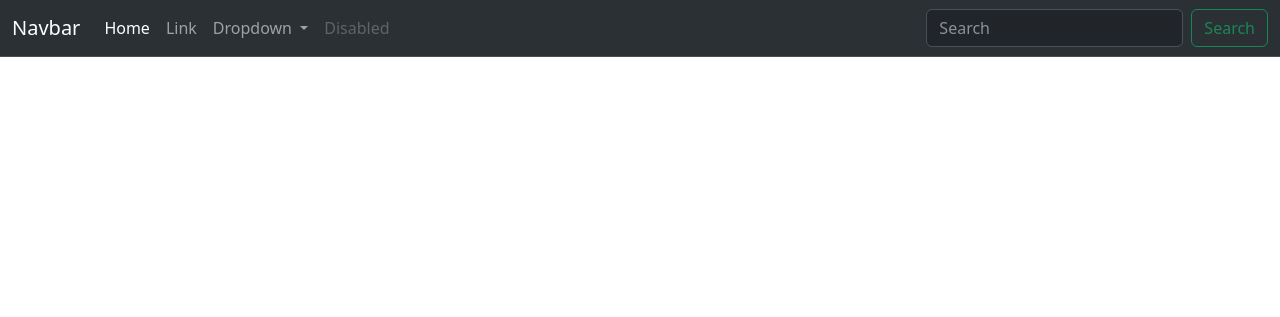
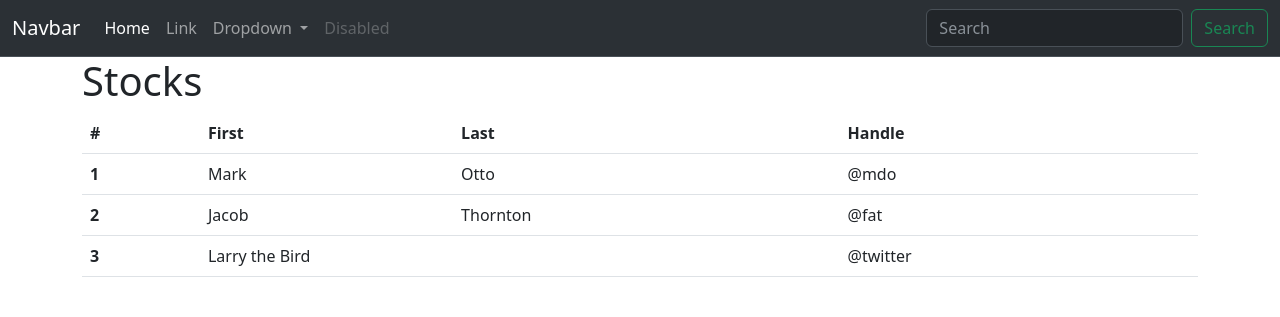
Before and after one commit to PARKER-X/Stockima, a Django app: template mainapp/templates/mainapp/stocktracker.html in a window 1280 px wide. Shown: the top 317 px of the page. Run offline with Django 4.2, Linux system fonts and the light colour scheme; the template is opened without the code that fills it, so the values that code supplies are empty.

Commit message:
Stock Tracker Update!

```diff
--- a/mainapp/templates/mainapp/stocktracker.html
+++ b/mainapp/templates/mainapp/stocktracker.html
@@ -3,3 +3,47 @@
 {% block title %}
 StockIma
 {% endblock title %}
+
+{% block css %}
+
+<style>
+</style>
+
+{% endblock css %}
+
+{% block body %}
+
+<div class="container">
+    <h1>Stocks</h1>
+    <table class="table">
+        <thead>
+          <tr>
+            <th scope="col">#</th>
+            <th scope="col">First</th>
+            <th scope="col">Last</th>
+            <th scope="col">Handle</th>
+          </tr>
+        </thead>
+        <tbody>
+          <tr>
+            <th scope="row">1</th>
+            <td>Mark</td>
+            <td>Otto</td>
+            <td>@mdo</td>
+          </tr>
+          <tr>
+            <th scope="row">2</th>
+            <td>Jacob</td>
+            <td>Thornton</td>
+            <td>@fat</td>
+          </tr>
+          <tr>
+            <th scope="row">3</th>
+            <td colspan="2">Larry the Bird</td>
+            <td>@twitter</td>
+          </tr>
+        </tbody>
+      </table>
+</div>
+
+{% endblock body %}
--- a/mainapp/urls.py
+++ b/mainapp/urls.py
@@ -5,4 +5,5 @@ from . import views
 
 urlpatterns = [
     path('',views.stockPicker,name='stockpicker'),
+    path('stocktracker/',views.stockTracker,name='stocktracker'),
 ]
--- a/mainapp/views.py
+++ b/mainapp/views.py
@@ -2,4 +2,7 @@ from django.shortcuts import render
 
 # Create your views here.
 def stockPicker(request):
+    return render(request,'mainapp/stockpicker.html')
+
+def stockTracker(request):
     return render(request,'mainapp/stocktracker.html')
```
Also changed, not shown: mainapp/templates/mainapp/stockpicker.html (added, +30 -0 lines).
